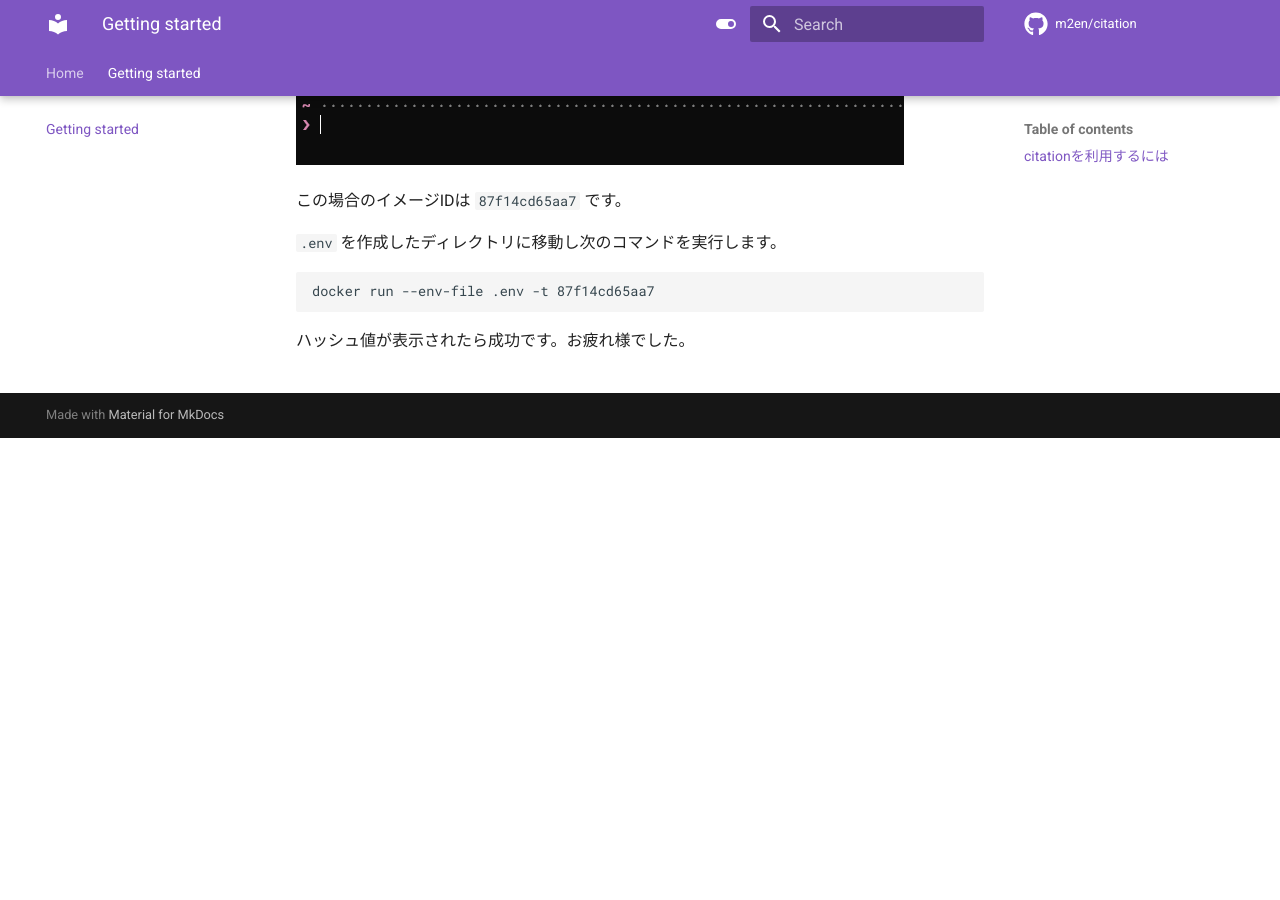
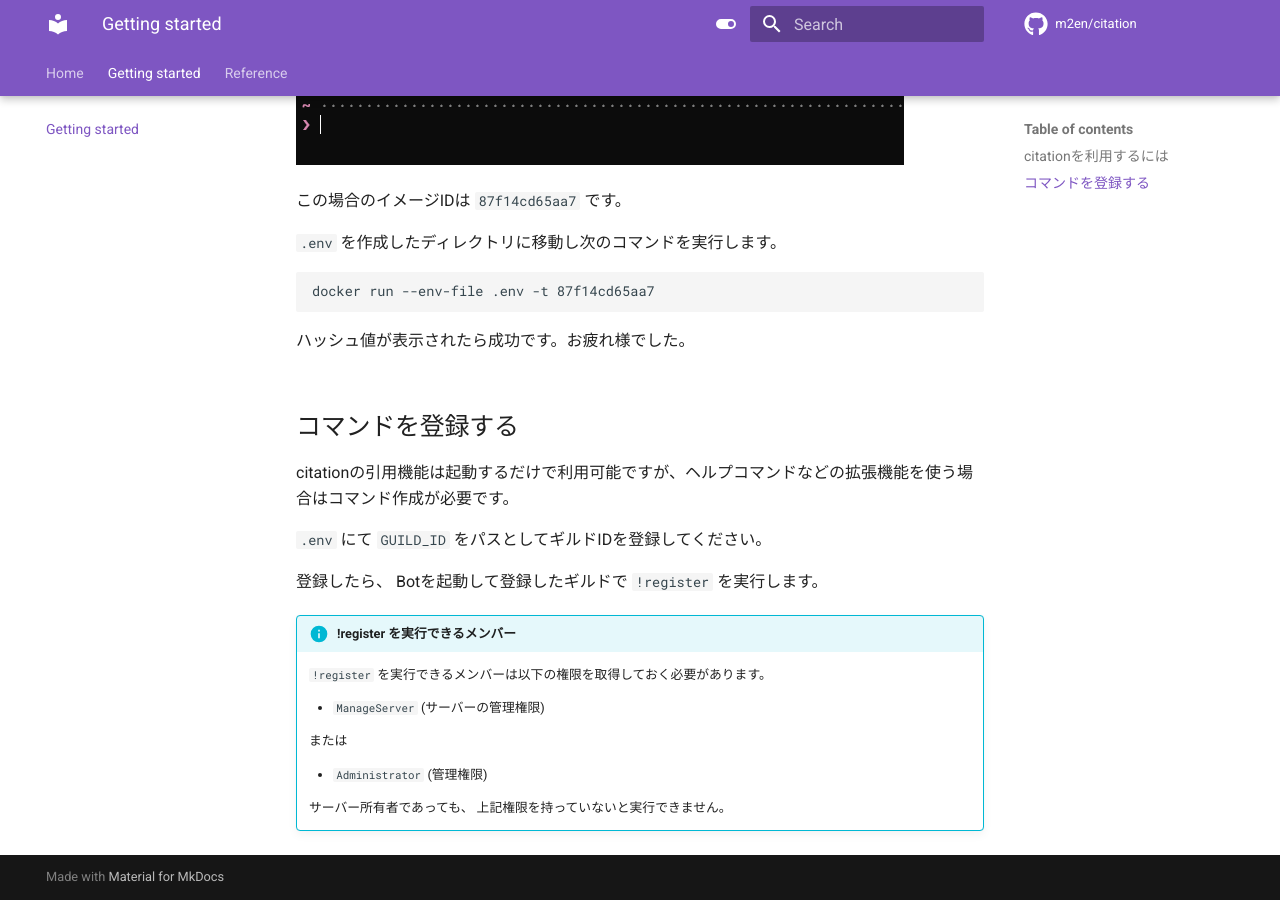
Before and after one commit to citation-dev/citation-docs, an MkDocs documentation site: the page built from docs/getting-started.md, in a window 1280 px wide and 900 px high, scrolled down 1655 px. Built offline with MkDocs 1.6.1 and Material for MkDocs 9.7.7, drawn with Linux system fonts in a browser that asks for light colours; comment, search, counter and statistics services are not loaded; before the commit the page ends 2093 px from its top, so only the background shows below that.

Commit message:
docs: 移植

````diff
--- a/docs/getting-started.md
+++ b/docs/getting-started.md
@@ -103,3 +103,23 @@ citationは以下の方法で利用できます。
     ```
 
     `citation ready!` と表示されたら成功です。お疲れ様でした。
+
+## コマンドを登録する
+
+citationの引用機能は起動するだけで利用可能ですが、ヘルプコマンドなどの拡張機能を使う場合はコマンド作成が必要です。
+
+`.env` にて `GUILD_ID` をパスとしてギルドIDを登録してください。
+
+登録したら、 Botを起動して登録したギルドで `!register` を実行します。
+
+!!! info "!register を実行できるメンバー"
+
+    `!register` を実行できるメンバーは以下の権限を取得しておく必要があります。
+
+    - `ManageServer` (サーバーの管理権限)
+
+    または
+
+    - `Administrator` (管理権限)
+
+    サーバー所有者であっても、 上記権限を持っていないと実行できません。
````
Also changed, not shown: docs/index.md (+5 -0 lines), docs/reference/command.md (added, +13 -0 lines), docs/reference/index.md (added, +5 -0 lines), docs/reference/message-debug.md (added, +42 -0 lines), docs/reference/quote.md (added, +70 -0 lines), docs/reference/image/020037.png (added), docs/reference/image/021255.png (added), docs/reference/image/022811.png (added), docs/reference/image/022826.png (added), docs/reference/image/053823.png (added).
